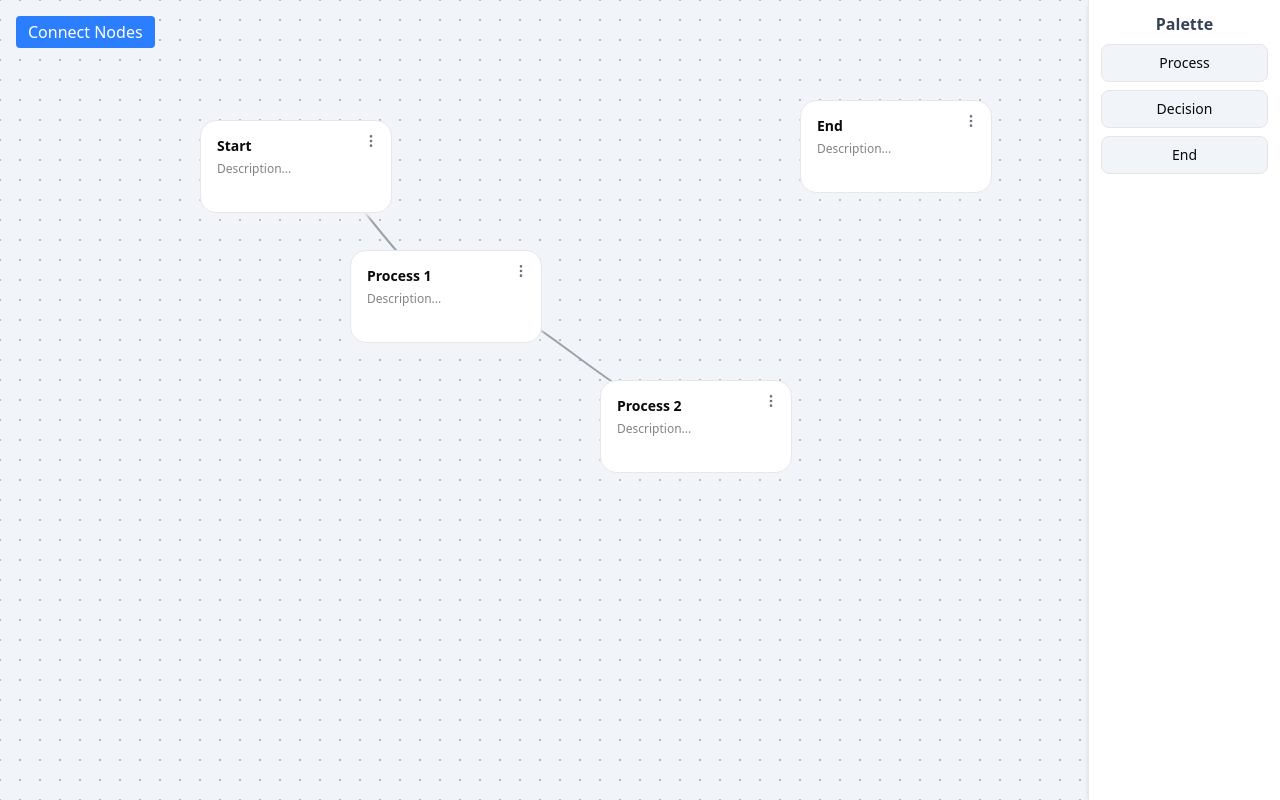
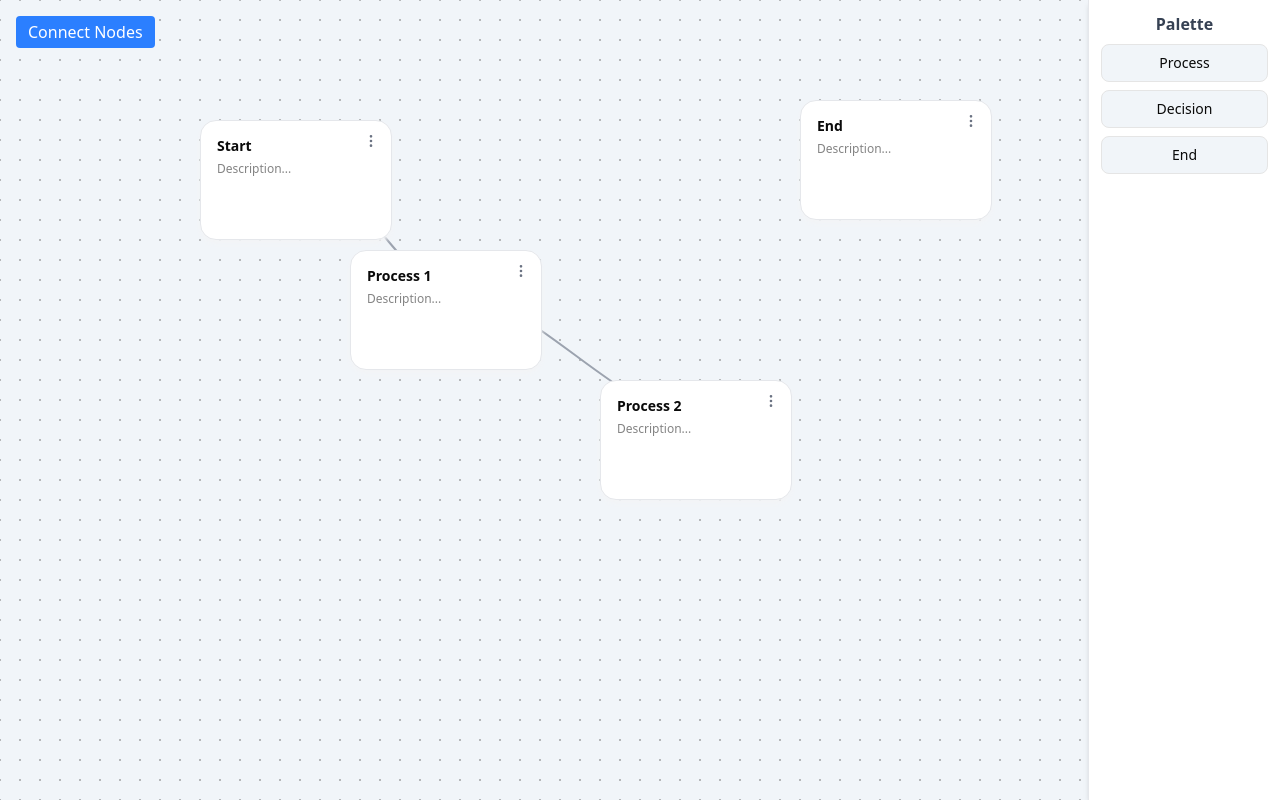
Before and after one commit to sultantemuruly/handle-flow, a React (Vite) app: page / in a window 1280 px wide. Built offline with nearby package versions, Linux system fonts and the light colour scheme.

Commit message:
feat: add resize of node

```diff
--- a/src/components/node.tsx
+++ b/src/components/node.tsx
@@ -1,7 +1,9 @@
-import React, { useState } from "react";
+import React, { useLayoutEffect, useRef, useState } from "react";
 import { cn } from "@/lib/utils";
 import { useDragNode } from "@/hooks/useDragNode";
 import { NodeActions } from "./node-actions";
+
+type ResizeEdge = "right" | "bottom" | "corner";
 
 interface NodeProps {
   id: string;
@@ -12,6 +14,16 @@ interface NodeProps {
   selected?: boolean;
   onDrag?: (x: number, y: number) => void;
   onClick?: () => void;
+
+  // NEW (optional)
+  width?: number; // initial width (px)
+  height?: number; // initial height (px)
+  minWidth?: number; // default 160
+  minHeight?: number; // default 96
+  maxWidth?: number; // optional hard cap
+  maxHeight?: number; // optional hard cap
+  onResize?: (w: number, h: number) => void;
+  lockAspectRatio?: boolean; // keep aspect ratio when resizing from the corner
 }
 
 export const Node: React.FC<NodeProps> = ({
@@ -23,31 +35,122 @@ export const Node: React.FC<NodeProps> = ({
   selected,
   onDrag,
   onClick,
+
+  // NEW (optional)
+  width,
+  height,
+  minWidth = 160,
+  minHeight = 96,
+  maxWidth,
+  maxHeight,
+  onResize,
+  lockAspectRatio = false,
 }) => {
+  const containerRef = useRef<HTMLDivElement>(null);
+
   const [label, setLabel] = useState(initialLabel);
   const [description, setDescription] = useState(initialDescription);
+  const [isResizing, setIsResizing] = useState(false);
+
+  // Size state (defaults match your old ~w-48 = 192px)
+  const [size, setSize] = useState<{ width: number; height: number }>({
+    width: width ?? 192,
+    height: height ?? 120,
+  });
+
+  // If no explicit height was passed, measure once after mount
+  useLayoutEffect(() => {
+    if (height == null && containerRef.current) {
+      const measured = containerRef.current.offsetHeight;
+      setSize((s) => ({ ...s, height: Math.max(s.height, measured) }));
+    }
+    // eslint-disable-next-line react-hooks/exhaustive-deps
+  }, []);
+
   const { position, handleMouseDown, isDragging } = useDragNode({
     x,
     y,
     onDrag,
   });
 
+  const clamp = (val: number, min: number, max?: number) =>
+    Math.max(min, max != null ? Math.min(val, max) : val);
+
+  const startResize = (edge: ResizeEdge, e: React.MouseEvent) => {
+    e.stopPropagation();
+    e.preventDefault();
+
+    const startX = e.clientX;
+    const startY = e.clientY;
+    const startW = size.width;
+    const startH = size.height;
+    const ratio = startW / startH;
+
+    setIsResizing(true);
+
+    const onMove = (ev: MouseEvent) => {
+      const dx = ev.clientX - startX;
+      const dy = ev.clientY - startY;
+
+      let newW = startW;
+      let newH = startH;
+
+      if (edge === "right" || edge === "corner") {
+        newW = clamp(startW + dx, minWidth, maxWidth);
+      }
+      if (edge === "bottom" || edge === "corner") {
+        newH = clamp(startH + dy, minHeight, maxHeight);
+      }
+
+      if (edge === "corner" && lockAspectRatio) {
+        // Adjust one dimension to preserve aspect ratio based on the larger change
+        const useWidth = Math.abs(newW - startW) >= Math.abs(newH - startH);
+        if (useWidth) {
+          newH = clamp(Math.round(newW / ratio), minHeight, maxHeight);
+        } else {
+          newW = clamp(Math.round(newH * ratio), minWidth, maxWidth);
+        }
+      }
+
+      setSize({ width: newW, height: newH });
+    };
+
+    const onUp = () => {
+      setIsResizing(false);
+      window.removeEventListener("mousemove", onMove);
+      window.removeEventListener("mouseup", onUp);
+      onResize?.(size.width, size.height);
+    };
+
+    window.addEventListener("mousemove", onMove);
+    window.addEventListener("mouseup", onUp);
+  };
+
   return (
     <div
-      onMouseDown={handleMouseDown}
+      ref={containerRef}
+      onMouseDown={isResizing ? undefined : handleMouseDown}
       onClick={onClick}
       className={cn(
-        "absolute top-0 left-0 select-none w-48 cursor-move active:cursor-grabbing transition-all group",
+        "absolute top-0 left-0 select-none cursor-move active:cursor-grabbing transition-all group",
         "bg-white rounded-2xl shadow-md border px-4 py-3",
+        "overflow-auto", // allow scroll when content exceeds height
         selected
           ? "border-blue-500 shadow-blue-200"
           : "border-gray-200 shadow-gray-100",
-        isDragging && "shadow-lg"
+        (isDragging || isResizing) && "shadow-lg"
       )}
       style={{
         transform: `translate(${position.x}px, ${position.y}px)`,
-        transition: isDragging ? "none" : "transform 0.1s ease-out",
+        transition:
+          isDragging || isResizing ? "none" : "transform 0.1s ease-out",
+        width: `${size.width}px`,
+        height: `${size.height}px`,
+        // optional: prevent text selection during resize (inputs still ok because handles stop propagation)
+        userSelect: isResizing ? "none" : undefined,
       }}
+      data-node-id={id}
+      data-resizing={isResizing ? "true" : "false"}
     >
       <NodeActions nodeId={id} />
 
@@ -73,6 +176,41 @@ export const Node: React.FC<NodeProps> = ({
         placeholder="Description..."
         rows={2}
       />
+
+      {/* === Resize handles === */}
+      {/* Right edge */}
+      <div
+        aria-label="resize-right"
+        onMouseDown={(e) => startResize("right", e)}
+        className={cn(
+          "absolute top-0 right-0 h-full w-1.5 cursor-ew-resize",
+          "opacity-0 group-hover:opacity-100 transition-opacity",
+          "bg-blue-500/0 group-hover:bg-blue-500/10"
+        )}
+      />
+
+      {/* Bottom edge */}
+      <div
+        aria-label="resize-bottom"
+        onMouseDown={(e) => startResize("bottom", e)}
+        className={cn(
+          "absolute left-0 bottom-0 w-full h-1.5 cursor-ns-resize",
+          "opacity-0 group-hover:opacity-100 transition-opacity",
+          "bg-blue-500/0 group-hover:bg-blue-500/10"
+        )}
+      />
+
+      {/* Bottom-right corner */}
+      <div
+        aria-label="resize-corner"
+        onMouseDown={(e) => startResize("corner", e)}
+        className={cn(
+          "absolute bottom-0 right-0 w-3 h-3 rounded-br-2xl cursor-nwse-resize",
+          "opacity-0 group-hover:opacity-100 transition-opacity",
+          "bg-blue-500/60"
+        )}
+        title="Drag to resize"
+      />
     </div>
   );
 };
```
